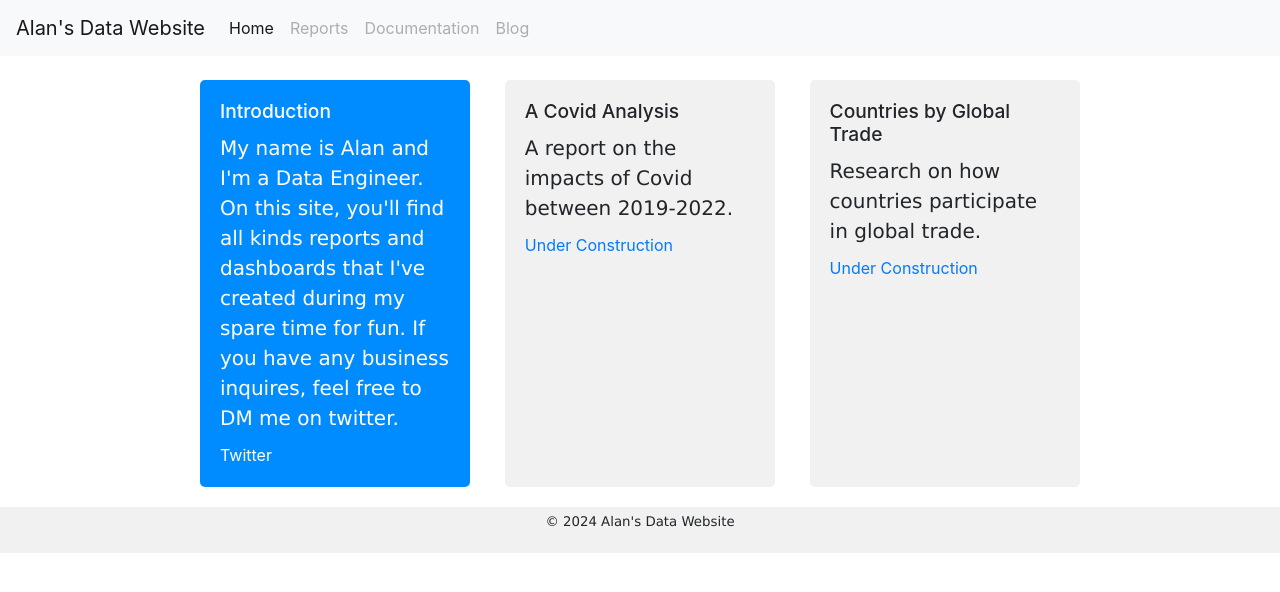
After one commit to data2al/azure_web_app, a Flask app: template templates/index_.html in a window 1280 px wide. The commit adds this page. Shown: the top 592 px of the page. Run offline with Flask 3, Linux system fonts and the light colour scheme; the template is opened without the code that fills it, so the values that code supplies are empty.

Commit message:
Made adjustments to app and styling

```diff
--- a/app.py
+++ b/app.py
@@ -7,21 +7,17 @@ app = Flask(__name__)
 @app.route("/")
 #create a home page and return some html
 def mainpage():
-    return render_template("index.html", content = ['Tim', 'Joe', 'Pain'])
-
-@app.route("/home/")
-def home():
-    return "Hello! this is the second page <h1>HELLO<h1>"
+    return render_template("index.html", content = [1,2,3])
 
 # allows text to include user specific info
 @app.route("/user/<name>/")
 def user(name):
-    return f"Hello {name}!"
+    return f"Hello {name}! This app doesn't have an admin page."
 
 # redirect users to a different page
 @app.route("/admin/")
 def admin():
-    return redirect(url_for("user", name = "Admin!"))
+    return redirect(url_for("user", name = "Intruder"))
 
 # have the app run, may need to be removed on azure web app
 if __name__ == "__main__":
--- /dev/null
+++ b/static/styles/style.css
@@ -0,0 +1,70 @@
+.all_content {
+    background-color: white;
+    padding-top: 80px;
+    padding-left: 200px;
+    padding-right: 200px;
+  }
+
+  h1 {
+    color: black;
+    text-align: center;
+  }
+
+  p {
+    font-family: verdana;
+    font-size: 20px;
+  }
+
+  .content {
+    display: flex;
+    flex-wrap: wrap;
+    justify-content: space-between;
+  }
+
+  .introduction {
+    width: calc(33% - 20px);
+    background-color: rgb(0, 140, 255);
+    padding: 20px;
+    margin-bottom: 20px;
+    border-radius: 5px;
+  }
+  .introduction h3 {
+    color: white;
+  }
+  .introduction p {
+      color: white;
+  }
+  .introduction a {
+    color: white;
+  }
+
+  article {
+    width: calc(33% - 20px);
+    background-color: #f1f1f1;
+    padding: 20px;
+    margin-bottom: 20px;
+    border-radius: 5px;
+  }
+
+  article h3 {
+    font-size: 1.2em;
+    margin-bottom: 10px;
+  }
+
+  article p {
+    margin-bottom: 10px;
+  }
+
+  article a {
+    text-decoration: none;
+    color: #007bff;
+  }
+
+  footer {
+    background-color: #f1f1f1;
+    padding: 5px;
+    text-align: center;
+  }
+  footer p {
+    font-size:smaller
+  }
--- /dev/null
+++ b/templates/index_.html
@@ -0,0 +1,63 @@
+<!doctype html>
+<html>
+<head>
+    <link rel="stylesheet" href="https://cdn.jsdelivr.net/npm/bootstrap@4.3.1/dist/css/bootstrap.min.css"
+        integrity="sha384-ggOyR0iXCbMQv3Xipma34MD+dH/1fQ784/j6cY/iJTQUOhcWr7x9JvoRxT2MZw1T" crossorigin="anonymous">
+    <link rel="stylesheet" type="text/css" href="{{url_for('static', filename='styles/style.css')}}">
+    <title>{% block title %}{% endblock %}</title>
+</head>
+    <body>
+        <nav class="navbar navbar-expand-lg navbar-light bg-light fixed-top">
+            <a class="navbar-brand" href="#">Alan's Data Website</a>
+            <button class="navbar-toggler" type="button" data-toggle="collapse" data-target="#navbarNav"
+                aria-controls="navbarNav" aria-expanded="false" aria-label="Toggle navigation">
+              <span class="navbar-toggler-icon"></span>
+            </button>
+            <div class="collapse navbar-collapse" id="navbarNav">
+              <ul class="navbar-nav">
+                <li class="nav-item active">
+                  <a class="nav-link" href="#">Home <span class="sr-only">(current)</span></a>
+                </li>
+                <li class="nav-item">
+                  <a class="nav-link disabled" href="#"  tabindex="-1" aria-disabled="true">Reports</a>
+                </li>
+                <li class="nav-item">
+                  <a class="nav-link disabled" href="#" tabindex="-1" aria-disabled="true">Documentation</a>
+                </li>
+                <li class="nav-item">
+                  <a class="nav-link disabled" href="#" tabindex="-1" aria-disabled="true">Blog</a>
+                </li>
+              </ul>
+            </div>
+        </nav>
+        <div class="all_content">
+          <section class="content">
+            <article class = 'introduction'>
+              <h3>Introduction</h3>
+              <p>My name is Alan and I'm a Data Engineer. On this site, you'll find all kinds reports and dashboards that I've created during
+                my spare time for fun. If you have any business inquires, feel free to DM me on twitter.</p>
+              <a href="#">Twitter</a>
+            </article>
+            <article>
+              <h3>A Covid Analysis</h3>
+              <p>A report on the impacts of Covid between 2019-2022.</p>
+              <a href="#">Under Construction</a>
+            </article>
+            <article>
+              <h3>Countries by Global Trade</h3>
+              <p>Research on how countries participate in global trade.</p>
+              <a href="#">Under Construction</a>
+            </article>
+            </section>
+        {% block gdp_dashboard %}{% endblock %}
+        </div>
+<!--    <p> Hello there!</p>{% for x in content %}<p>{{x}}</p>{% endfor %}     -->
+        <script src="https://code.jquery.com/jquery-3.3.1.slim.min.js" integrity="sha384-q8i/X+965DzO0rT7abK41JStQIAqVgRVzpbzo5smXKp4YfRvH+8abtTE1Pi6jizo" crossorigin="anonymous"></script>
+        <script src="https://cdn.jsdelivr.net/npm/popper.js@1.14.7/dist/umd/popper.min.js" integrity="sha384-UO2eT0CpHqdSJQ6hJty5KVphtPhzWj9WO1clHTMGa3JDZwrnQq4sF86dIHNDz0W1" crossorigin="anonymous"></script>
+        <script src="https://cdn.jsdelivr.net/npm/bootstrap@4.3.1/dist/js/bootstrap.min.js" integrity="sha384-JjSmVgyd0p3pXB1rRibZUAYoIIy6OrQ6VrjIEaFf/nJGzIxFDsf4x0xIM+B07jRM" crossorigin="anonymous"></script>
+
+    <footer>
+      <p>&copy; 2024 Alan's Data Website</p>
+    </footer>
+  </body>
+</html>
```
Also changed, not shown: templates/base.html (deleted, +0 -41 lines), templates/index.html (+12 -5 lines), static/images/image.jpg (added).
